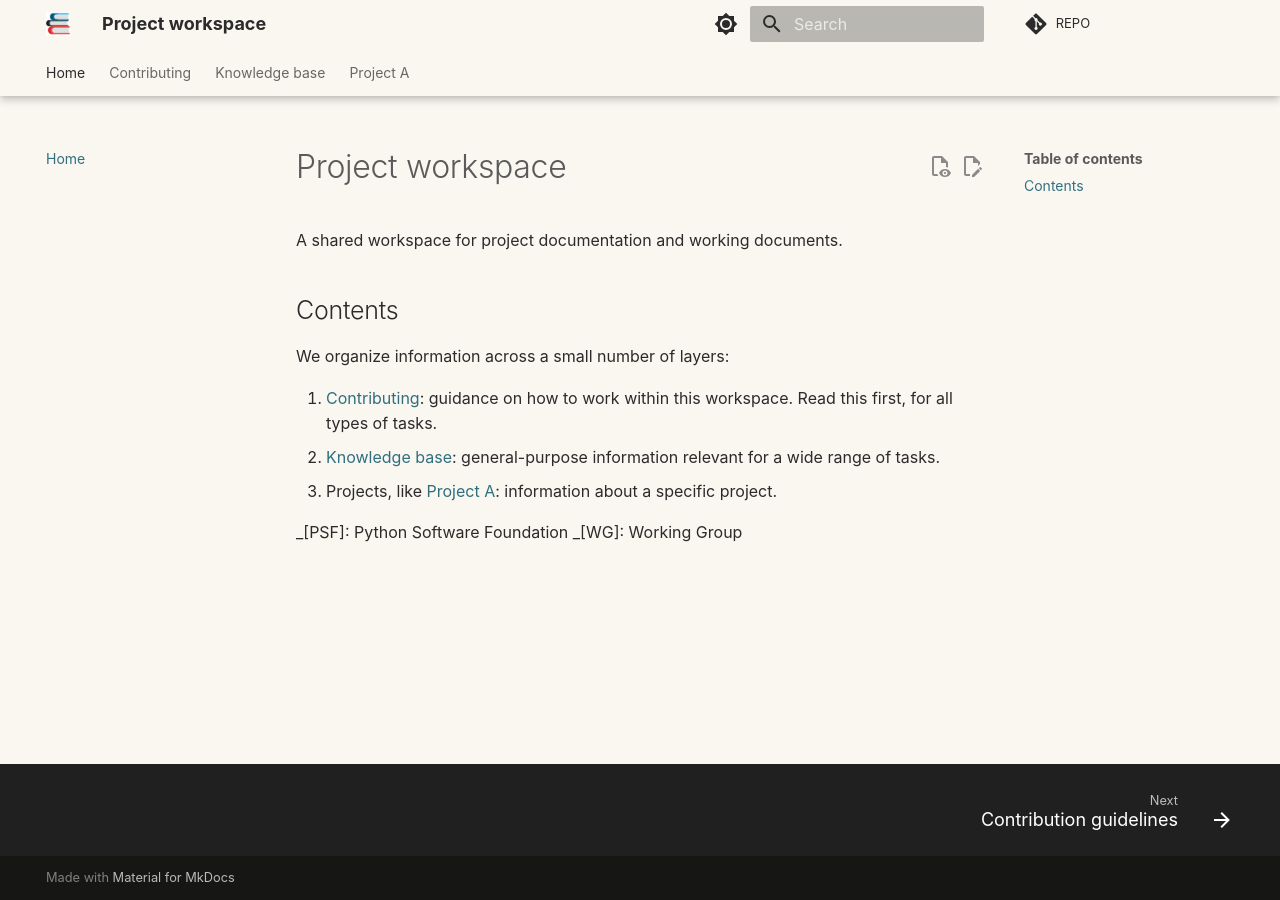
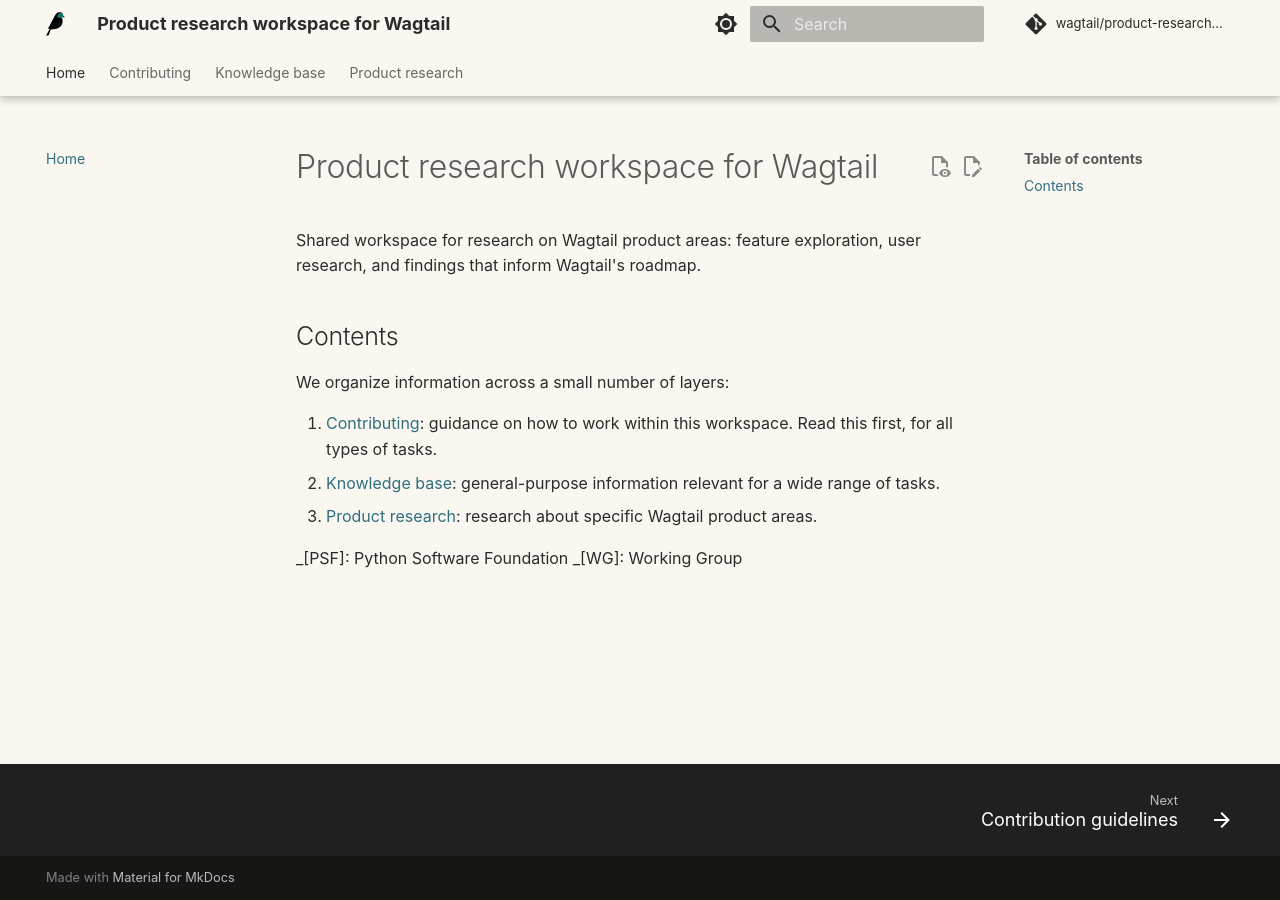
Before and after one commit to wagtail/product-research-workspace, an MkDocs documentation site: the page built from docs/index.md, in a window 1280 px wide. Built offline with MkDocs 1.6.1 and Material for MkDocs 9.7.7, drawn with Linux system fonts in a browser that asks for light colours; comment, search, counter and statistics services are not loaded.

Commit message:
Customize template for Wagtail product research workspace
Signed-off-by: Thibaud Colas <thibaudcolas@gmail.com>
Assisted-by: Claude/glm-5.3-flash

```diff
--- a/docs/index.md
+++ b/docs/index.md
@@ -1,6 +1,6 @@
-# Project workspace
+# Product research workspace for Wagtail
 
-A shared workspace for project documentation and working documents.
+Shared workspace for research on Wagtail product areas: feature exploration, user research, and findings that inform Wagtail's roadmap.
 
 ## Contents
 
@@ -8,6 +8,4 @@ We organize information across a small number of layers:
 
 1. [Contributing](./contributing/README.md): guidance on how to work within this workspace. Read this first, for all types of tasks.
 2. [Knowledge base](./knowledge-base/README.md): general-purpose information relevant for a wide range of tasks.
-3. Projects, like [Project A](./project-a/README.md): information about a specific project.
-
-<!-- Replace the layers above with the layers that fit your project. Keep this file, `docs/README.md`, and `docs/contributing/architecture.md` in sync. -->
+3. [Product research](./product-research/README.md): research about specific Wagtail product areas.
--- a/mkdocs.yml
+++ b/mkdocs.yml
@@ -7,16 +7,15 @@
 # Convention: most changes to `markdown_extensions`, `plugins`, and theme `features` need a comment explaining what the option does.
 # ---------------------------------------------------------------------------
 
-site_name: Project workspace
-# Replace `thibaudcolas/research-workspace-template` with the real GitHub slug.
-repo_url: https://github.com/thibaudcolas/research-workspace-template
-site_url: https://thibaudcolas.github.io/research-workspace-template/
+site_name: Product research workspace for Wagtail
+repo_url: https://github.com/wagtail/product-research-workspace
+site_url: https://wagtail.github.io/product-research-workspace/
 docs_dir: docs
 # "Edit on GitHub" links point to the source Markdown on the main branch.
 edit_uri: edit/main/docs
 
-site_description: A shared workspace for project documentation.
-repo_name: REPO
+site_description: Product research for Wagtail.
+repo_name: wagtail/product-research-workspace
 # Avoid clashes with other docs servers running on the default 8000 port.
 dev_addr: localhost:8001
 
@@ -25,7 +24,7 @@ theme:
   # Disable Google Fonts downloads – fonts are bundled locally so the site
   # works without external requests.
   font: false
-  logo: theme/favicon.png
+  logo: theme/favicon.svg
   favicon: theme/favicon.png
   palette:
     # Light and dark palettes, each tied to the system preference so the
@@ -164,8 +163,8 @@ plugins:
           - contributing/*.md
         Knowledge base:
           - knowledge-base/*.md
-        Project A:
-          - project-a/*.md
+        Product research:
+          - product-research/*.md
   # Page tagging: tags declared in front matter (e.g. `tags: [draft, policy]`)
   # are collected into a tag index page. Add or customize in `mkdocs-features.md`. Tag listings render at
   # `/tags/` in the built site.
@@ -193,5 +192,5 @@ nav:
       - Abbreviations: contributing/abbreviations.md
   - Knowledge base:
       - knowledge-base/README.md
-  - Project A:
-      - project-a/README.md
+  - Product research:
+      - product-research/README.md
--- a/package.json
+++ b/package.json
@@ -1,7 +1,7 @@
 {
-  "name": "project-workspace",
-  "version": "0.0.0-dev",
-  "description": "A shared workspace for project documentation.",
+  "name": "product-research-workspace",
+  "version": "0.1.0-dev",
+  "description": "Product research workspace for Wagtail.",
   "license": "MIT",
   "devDependencies": {
     "prettier": "3.9.4"
--- a/pyproject.toml
+++ b/pyproject.toml
@@ -1,7 +1,7 @@
 [project]
-name = "project-workspace"
-version = "0.0.0"
-description = "A shared workspace for project documentation."
+name = "product-research-workspace"
+version = "0.1.0"
+description = "Product research workspace for Wagtail."
 readme = "README.md"
 license = "MIT"
 requires-python = ">=3.14"
```
Also changed, not shown: README.md (+1 -15 lines), docs/contributing/README.md (+2 -2 lines), docs/contributing/architecture.md (+3 -3 lines), docs/product-research/README.md (added, +5 -0 lines), docs/project-a/README.md (deleted, +0 -5 lines), docs/theme/favicon.png, docs/theme/favicon.svg, 2 other files.
